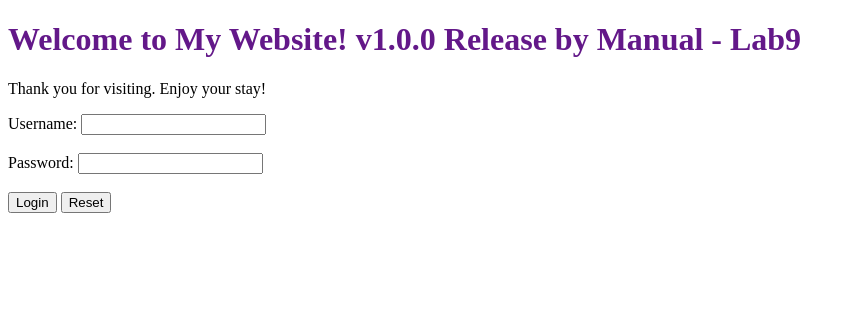
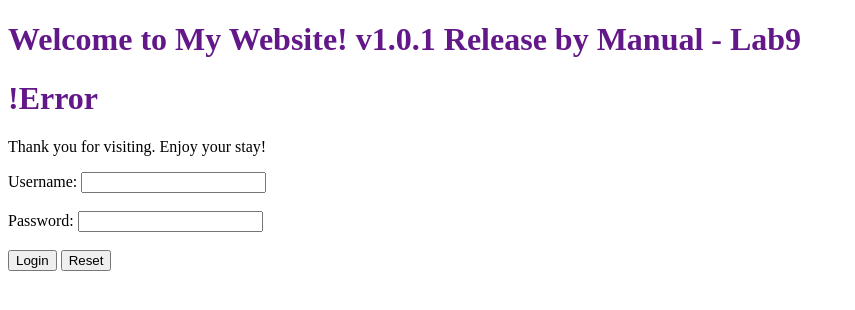
Before and after one commit to andev03/nodejs-random-color, a website: page public/index.html in a window 1280 px wide. Shown: the whole page, without its empty margins (0-855 px from the left). Drawn offline with Linux system fonts and the light colour scheme.

Commit message:
test error

```diff
--- a/public/index.html
+++ b/public/index.html
@@ -7,7 +7,9 @@
 </head>
 
 <body>
-    <h1 id="welcome" style="color: #631889;">Welcome to My Website! v1.0.0 Release by Manual - Lab9</h1>
+    <h1 id="welcome" style="color: #631889;">Welcome to My Website! v1.0.1 Release by Manual - Lab9</h1>
+    <h1 id="welcome" style="color: #631889;">!Error</h1>
+
     <p>Thank you for visiting. Enjoy your stay!</p>
 
     <form action="/api/login" method="POST">
```
